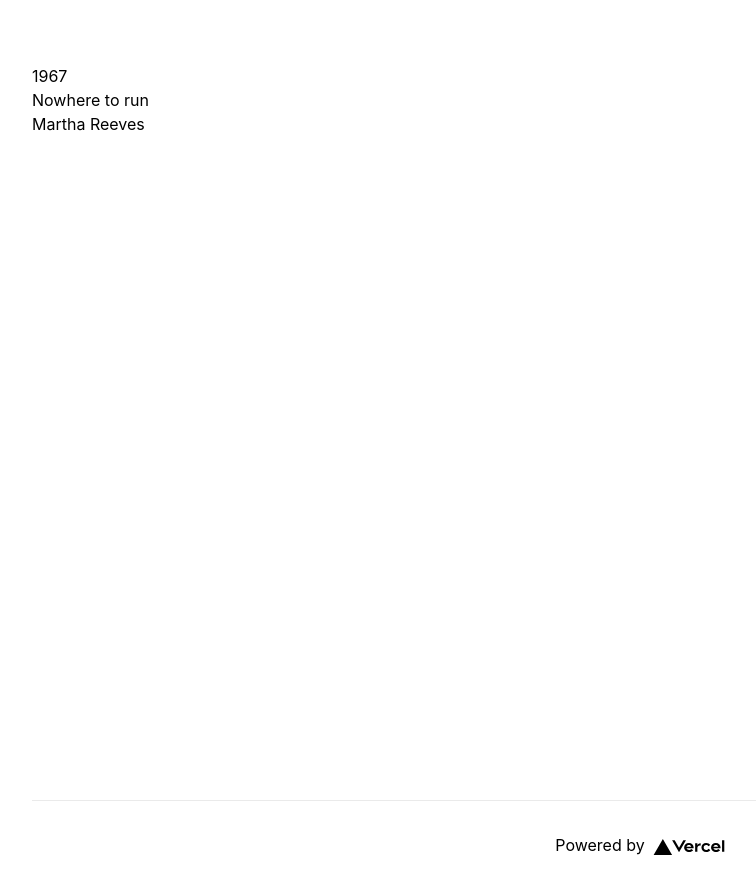
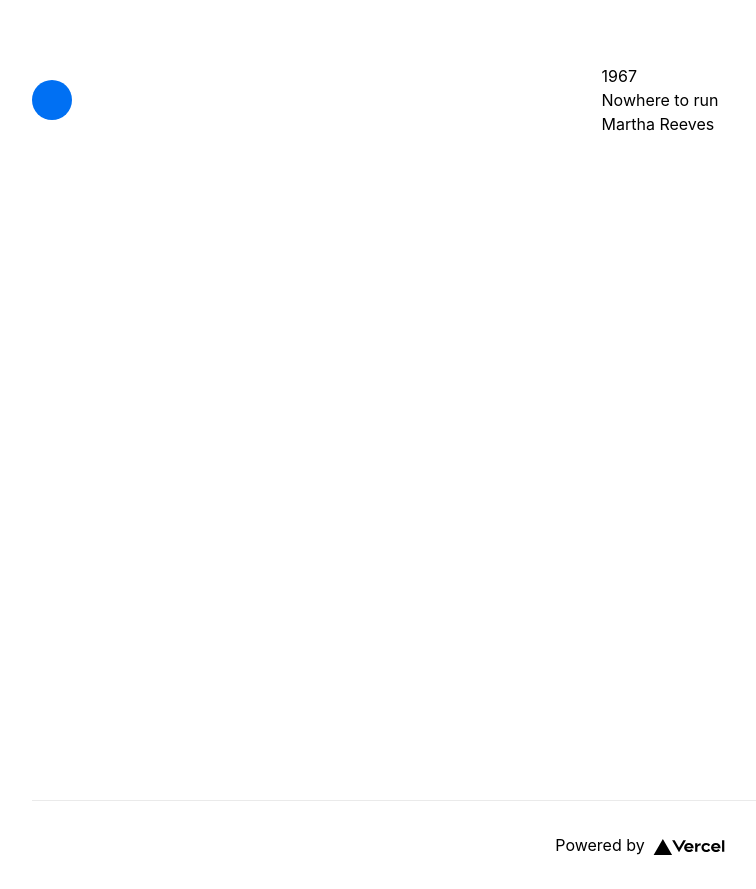
Before and after one commit to wojciech-dybikowski/el-hackaton, a Next.js app: page / in a window 1280 px wide. Shown: the whole page, without its empty margins (0-756 px from the left). Built offline with nearby package versions, Linux system fonts and the light colour scheme.

Commit message:
[feature] Song component

```diff
--- a/pages/_app.tsx
+++ b/pages/_app.tsx
@@ -1,18 +1,25 @@
-import '../styles/globals.css'
-import type { AppProps } from 'next/app'
-import Head from "next/head";
+import '../styles/globals.css';
+import type { AppProps } from 'next/app';
+import Head from 'next/head';
 
 function MyApp({ Component, pageProps }: AppProps) {
-  return <>
-    <Head>
-      <title>EL HACKATON</title>
-      <meta name="description" content="Generated by create next app" />
-      <link rel="icon" href="/favicon.ico" />
-      <script defer src="/your-path-to-fontawesome/js/brands.js"></script>
-      <script defer src="/your-path-to-fontawesome/js/solid.js"></script>
-      <script defer src="/your-path-to-fontawesome/js/fontawesome.js"></script>
-    </Head>
-    <Component {...pageProps} /></>
+  return (
+    <>
+      <Head>
+        <title>EL HACKATON</title>
+        <meta name="description" content="Generated by create next app" />
+        <link rel="icon" href="/favicon.ico" />
+        <link
+          rel="stylesheet"
+          href="https://cdnjs.cloudflare.com/ajax/libs/font-awesome/6.0.0-beta2/css/all.min.css"
+          integrity="sha512-YWzhKL2whUzgiheMoBFwW8CKV4qpHQAEuvilg9FAn5VJUDwKZZxkJNuGM4XkWuk94WCrrwslk8yWNGmY1EduTA=="
+          crossOrigin="anonymous"
+          referrerPolicy="no-referrer"
+        />
+      </Head>
+      <Component {...pageProps} />
+    </>
+  );
 }
 
-export default MyApp
+export default MyApp;
--- /dev/null
+++ b/shared/components/Song/Song.module.css
@@ -0,0 +1,15 @@
+
+
+
+.song {
+    display: flex ;
+    flex-direction: row;
+    align-items: center;
+    justify-content: space-between;
+}
+
+.icon {
+    padding: 20px;
+    background-color: #0070f3;
+    border-radius: 50%;
+}
--- a/shared/components/Song/Song.tsx
+++ b/shared/components/Song/Song.tsx
@@ -1,18 +1,20 @@
-import { Row } from "shared/ui"
-import { Column } from "shared/ui"
+import { Row } from 'shared/ui';
+import { Column } from 'shared/ui';
 
-export const Song =() => {
-    return(
+import styles from './Song.module.css';
+
+export const Song = () => {
+  return (
     <section>
-            <Row>
-                <i className="fas fa-play"></i>
+      <Row className={styles.song}>
+        <i className={styles.icon + ' fas fa-play'} />
         <Column>
           <p> 1967</p>
           <h2>Nowhere to run</h2>
           <h3>Martha Reeves</h3>
         </Column>
-                <i className="far fa-heart"></i>
+        <i className="far fa-heart" />
       </Row>
     </section>
-    )
-}
+  );
+};
--- a/shared/ui/Row/Row.tsx
+++ b/shared/ui/Row/Row.tsx
@@ -1,10 +1,10 @@
 import React from 'react';
-import classNames from 'classnames';
+// import classNames from 'classnames';
 
-export const Row: React.FC<{ className?: string, style?: React.CSSProperties }> = ({
+export const Row: React.FC<{ className?: string; style?: React.CSSProperties }> = ({
   className,
   style,
   ...props
 }) => {
-  return <div style={style} className={classNames('flex flex-row',className)} {...props} />;
+  return <div style={style} className={'flex flex-row ' + className} {...props} />;
 };
```
Also changed, not shown: styles/Home.module.css (line endings or trailing spaces). Lines whose indentation alone changed are shown as unchanged.
